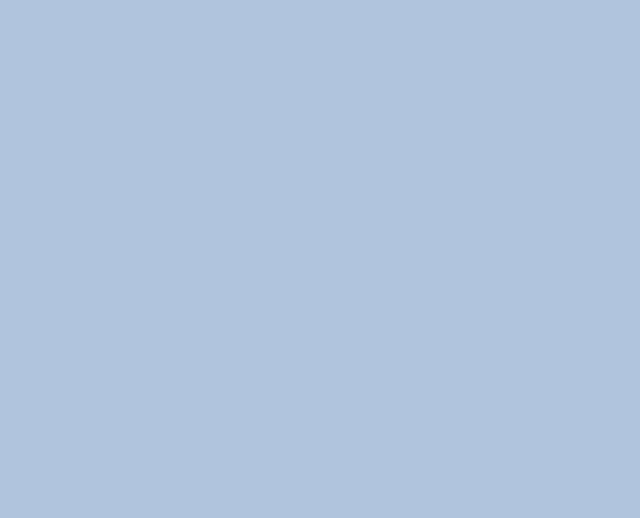
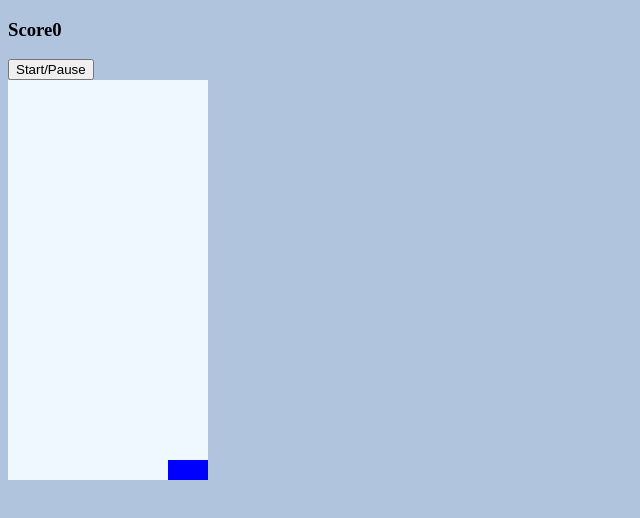
Before and after one commit to gladys5/tetris, a plain HTML site: page index.html in a window 1280 px wide. Shown: the whole page, without its empty margins (0-640 px from the left). Drawn offline with Linux system fonts and the light colour scheme.

Commit message:
inicializacion de variables

```diff
--- a/index.html
+++ b/index.html
@@ -10,6 +10,209 @@
 </head>
 
 <body>
+
+    <h3>Score<span id="score">0</span></h3>
+    <button id="start-button">Start/Pause</button>
+    <div class="grid">
+    <div></div>
+    <div></div>
+    <div></div>
+    <div></div>
+    <div></div>
+    <div></div>
+    <div></div>
+    <div></div>
+    <div></div>
+    <div></div>
+    <div></div>
+    <div></div>
+    <div></div>
+    <div></div>
+    <div></div>
+    <div></div>
+    <div></div>
+    <div></div>
+    <div></div>
+    <div></div>
+    <div></div>
+    <div></div>
+    <div></div>
+    <div></div>
+    <div></div>
+    <div></div>
+    <div></div>
+    <div></div>
+    <div></div>
+    <div></div>
+    <div></div>
+    <div></div>
+    <div></div>
+    <div></div>
+    <div></div>
+    <div></div>
+    <div></div>
+    <div></div>
+    <div></div>
+    <div></div>
+    <div></div>
+    <div></div>
+    <div></div>
+    <div></div>
+    <div></div>
+    <div></div>
+    <div></div>
+    <div></div>
+    <div></div>
+    <div></div>
+    <div></div>
+    <div></div>
+    <div></div>
+    <div></div>
+    <div></div>
+    <div></div>
+    <div></div>
+    <div></div>
+    <div></div>
+    <div></div>
+    <div></div>
+    <div></div>
+    <div></div>
+    <div></div>
+    <div></div>
+    <div></div>
+    <div></div>
+    <div></div>
+    <div></div>
+    <div></div>
+    <div></div>
+    <div></div>
+    <div></div>
+    <div></div>
+    <div></div>
+    <div></div>
+    <div></div>
+    <div></div>
+    <div></div>
+    <div></div>
+    <div></div>
+    <div></div>
+    <div></div>
+    <div></div>
+    <div></div>
+    <div></div>
+    <div></div>
+    <div></div>
+    <div></div>
+    <div></div>
+    <div></div>
+    <div></div>
+    <div></div>
+    <div></div>
+    <div></div>
+    <div></div>
+    <div></div>
+    <div></div>
+    <div></div>
+    <div></div>
+    <div></div>
+    <div></div>
+    <div></div>
+    <div></div>
+    <div></div>
+    <div></div>
+    <div></div>
+    <div></div>
+    <div></div>
+    <div></div>
+    <div></div>
+    <div></div>
+    <div></div>
+    <div></div>
+    <div></div>
+    <div></div>
+    <div></div>
+    <div></div>
+    <div></div>
+    <div></div>
+    <div></div>
+    <div></div>
+    <div></div>
+    <div></div>
+    <div></div>
+    <div></div>
+    <div></div>
+    <div></div>
+    <div></div>
+    <div></div>
+    <div></div>
+    <div></div>
+    <div></div>
+    <div></div>
+    <div></div>
+    <div></div>
+    <div></div>
+    <div></div>
+    <div></div>
+    <div></div>
+    <div></div>
+    <div></div>
+    <div></div>
+    <div></div>
+    <div></div>
+    <div></div>
+    <div></div>
+    <div></div>
+    <div></div>
+    <div></div>
+    <div></div>
+    <div></div>
+    <div></div>
+    <div></div>
+    <div></div>
+    <div></div>
+    <div></div>
+    <div></div>
+    <div></div>
+    <div></div>
+    <div></div>
+    <div></div>
+    <div></div>
+    <div></div>
+    <div></div>
+    <div></div>
+    <div></div>
+    <div></div>
+    <div></div>
+    <div></div>
+    <div></div>
+    <div></div>
+    <div></div>
+    <div></div>
+    <div></div>
+    <div></div>
+    <div></div>
+    <div></div>
+    <div></div>
+    <div></div>
+    <div></div>
+    <div></div>
+    <div></div>
+    <div></div>
+    <div></div>
+    <div></div>
+    <div></div>
+    <div></div>
+    <div></div>
+    <div></div>
+    <div></div>
+    <div></div>
+    <div></div>
+    <div></div>
+    <div></div>
+    <div></div>
+    <div></div>
+    <div></div>
+    </div>
     <script src="./index.js"></script>
 </body>
 
--- a/index.js
+++ b/index.js
@@ -1,6 +1,27 @@
-//Hay que abrir los demás números que están al rededor
-for (let i = -1; i <= 1; i++) {
-  for (let j = -1; j <= 1; j++) {
-    console.log(i, j)
-  }
-}
+const zTetromino = "secondShape"
+const oTetromino = "thirdShape"
+const iTetromino = "fourthShape"
+const tTetromino = "fifthShape"
+
+
+const tetrominoes =[lTetromino,zTetromino,oTetromino,tTetromino]
+
+console.log(tetrominoes[5])
+
+document.addEventListener('DOMContentLoaded',(()=>{
+const grid = document.querySelector('.grid')
+let squares = Array.from(document.querySelectorAll(".grid div"))
+let ScoreDisplay =document.querySelector("#score")
+let StartBtn = document.querySelector("#start-button")
+const width =10
+console.log(squares)
+
+}))
+
+
+
+const lTetromino = [
+  [1, width + 1, width * 2 + 1, 2],
+  [width, width + 1, width + 2, width * 2 + 2],
+  [width, width * 2, width * 2 + 1, width * 2 + 2],
+]
--- a/style.css
+++ b/style.css
@@ -1,3 +1,15 @@
 body {
   background-color: lightsteelblue;
 }
+.grid {
+  width: 200px;
+  height: 400px;
+  display: flex;
+  flex-wrap: wrap;
+  background-color: blue;
+}
+.grid div {
+  width: 20px;
+  height: 20px;
+  background-color: aliceblue;
+}
```
